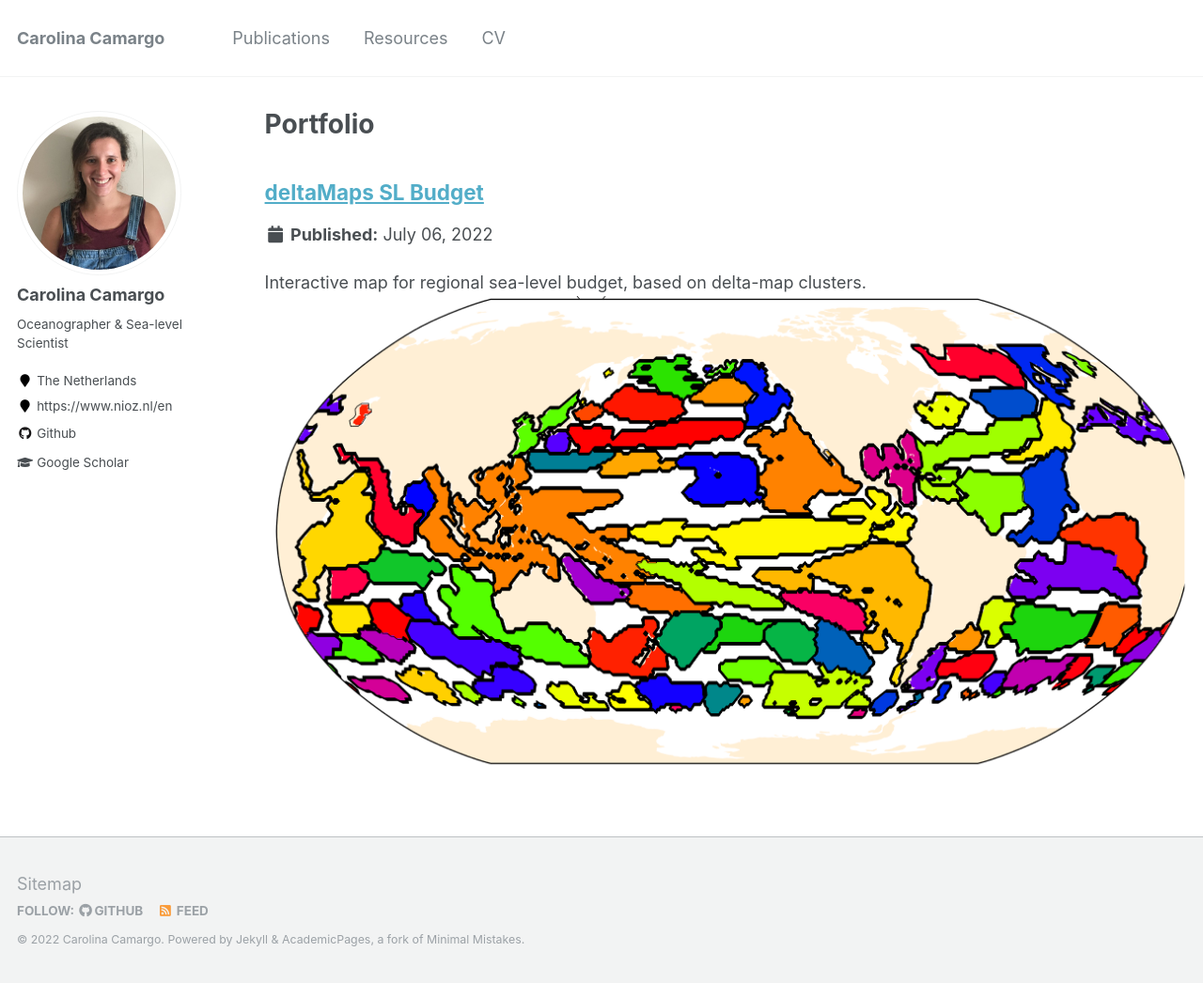
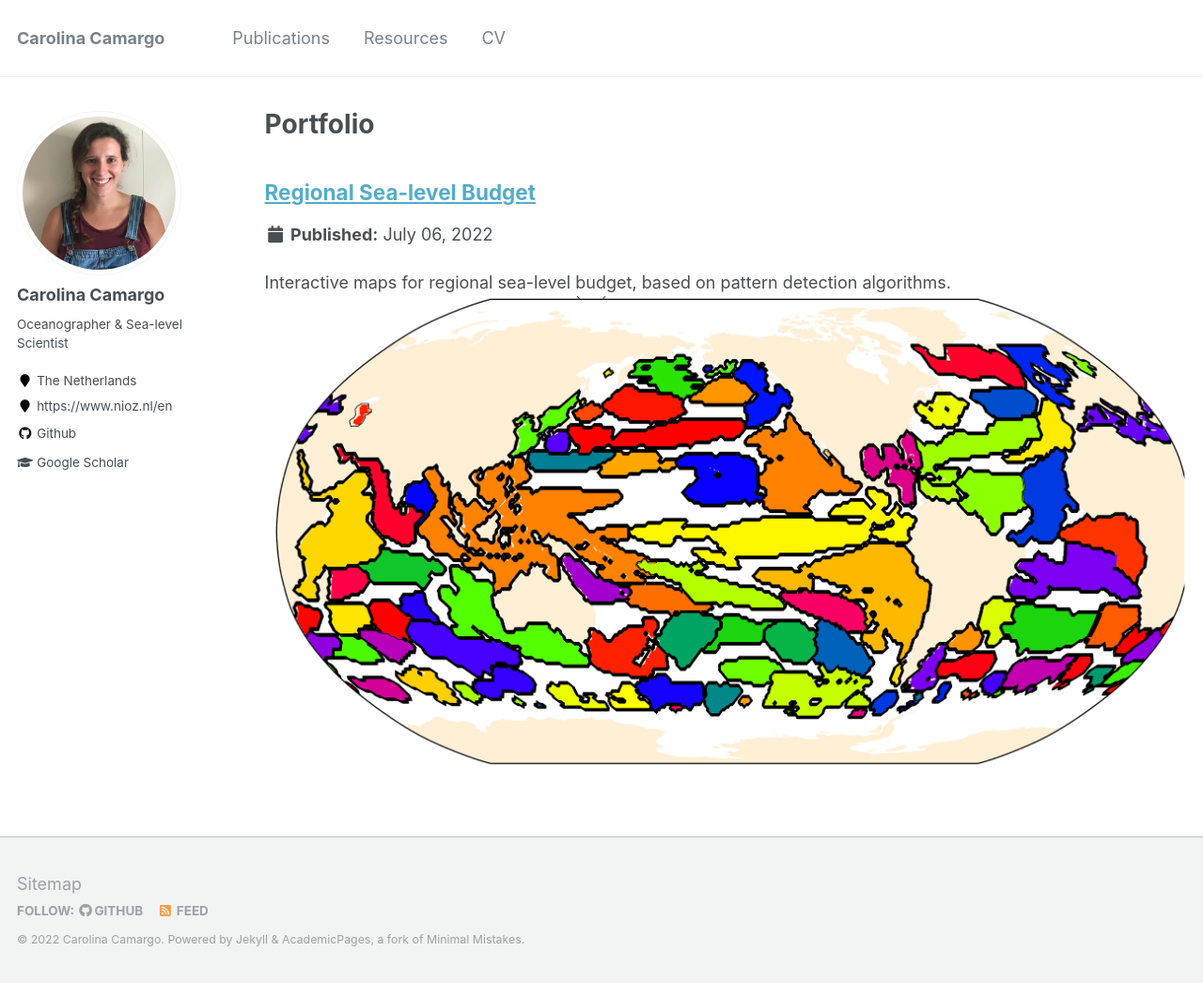
Before and after one commit to carocamargo/carocamargo.github.io, a Jekyll site: the page built from _pages/portfolio.html, in a window 1280 px wide and 1046 px high. Shown: the whole window at 94% size. Built offline with Jekyll 4.4.1, drawn with Linux system fonts in a browser that asks for light colours.

Commit message:
update maps

```diff
--- a/_portfolio/portfolio-1.md
+++ b/_portfolio/portfolio-1.md
@@ -1,14 +1,17 @@
 ---
-title: "deltaMaps SL Budget"
-excerpt: "Interactive map for regional sea-level budget, based on delta-map clusters. <br/><img src='/images/dmaps.png'>"
+title: "Regional Sea-level Budget"
+excerpt: "Interactive maps for regional sea-level budget, based on pattern detection algorithms. <br/><img src='/images/dmaps.png'>"
 collection: portfolio
 ---
 
-Interactive map for regional sea-level budget, based on self-organizing maps and delta-map clusters.
+Interactive maps for regional sea-level budget, based on:
+
+## 1. delta-map clusters:
 <center>
 {% include dmaps_interactive.html %}
 </center>
 
+## 2. Self-organizing maps:
 <center>
 {% include som_interactive.html %}
 </center>
```
